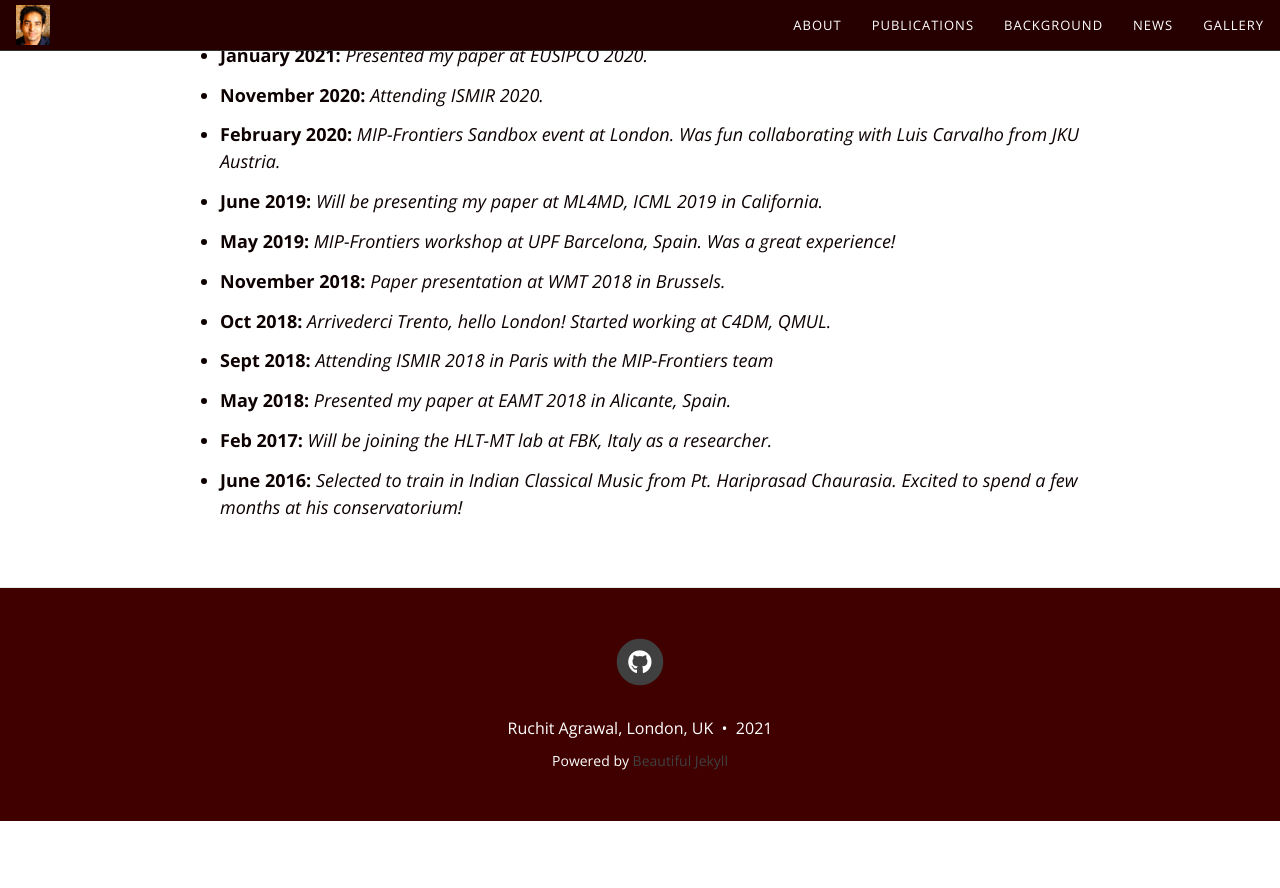
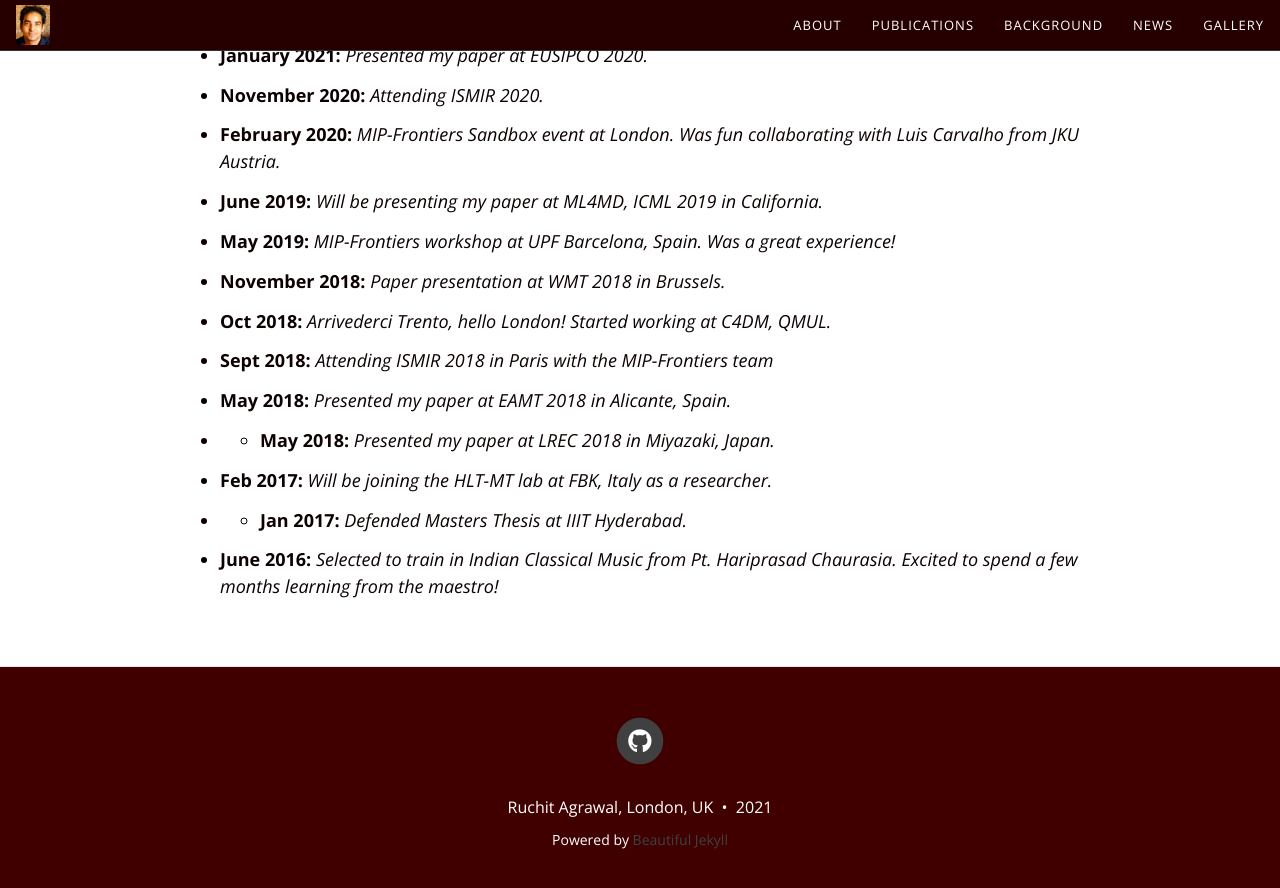
Before and after one commit to rragrawal/rragrawal.github.io, a Jekyll site: the page built from news.md, in a window 1280 px wide and 900 px high, scrolled down 544 px. Shown: the top 888 px of the window. Built offline with Jekyll 4.4.1, drawn with Linux system fonts in a browser that asks for light colours; nearby versions of some CDN libraries; before the commit the page ends 1365 px from its top, so only the background shows below that.

Commit message:
Update news.md

```diff
--- a/news.md
+++ b/news.md
@@ -14,5 +14,7 @@ cover-img: "/img/bg/footer.jpg"
 * {: .spaced :} **Oct 2018:** *Arrivederci Trento, hello London! Started working at C4DM, QMUL.*
 * {: .spaced :} **Sept 2018:** *Attending ISMIR 2018 in Paris with the MIP-Frontiers team*
 * {: .spaced :} **May 2018:** *Presented my paper at EAMT 2018 in Alicante, Spain.*
+* * {: .spaced :} **May 2018:** *Presented my paper at LREC 2018 in Miyazaki, Japan.*
 * {: .spaced :} **Feb 2017:** *Will be joining the HLT-MT lab at FBK, Italy as a researcher.*
-* {: .spaced :} **June 2016:** *Selected to train in Indian Classical Music from Pt. Hariprasad Chaurasia. Excited to spend a few months at his conservatorium!*
+* * {: .spaced :} **Jan 2017:** *Defended Masters Thesis at IIIT Hyderabad.*
+* {: .spaced :} **June 2016:** *Selected to train in Indian Classical Music from Pt. Hariprasad Chaurasia. Excited to spend a few months learning from the maestro!*
```
